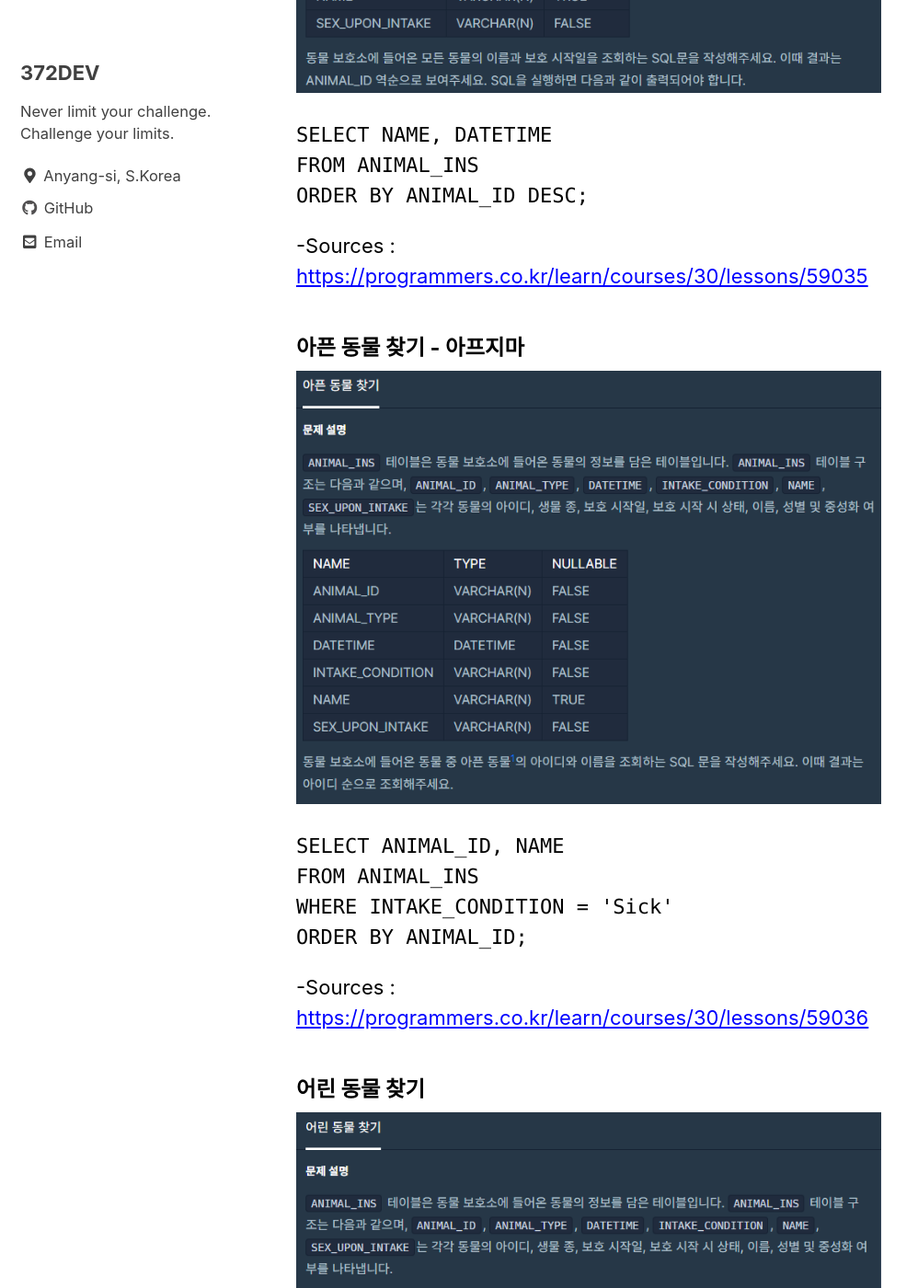
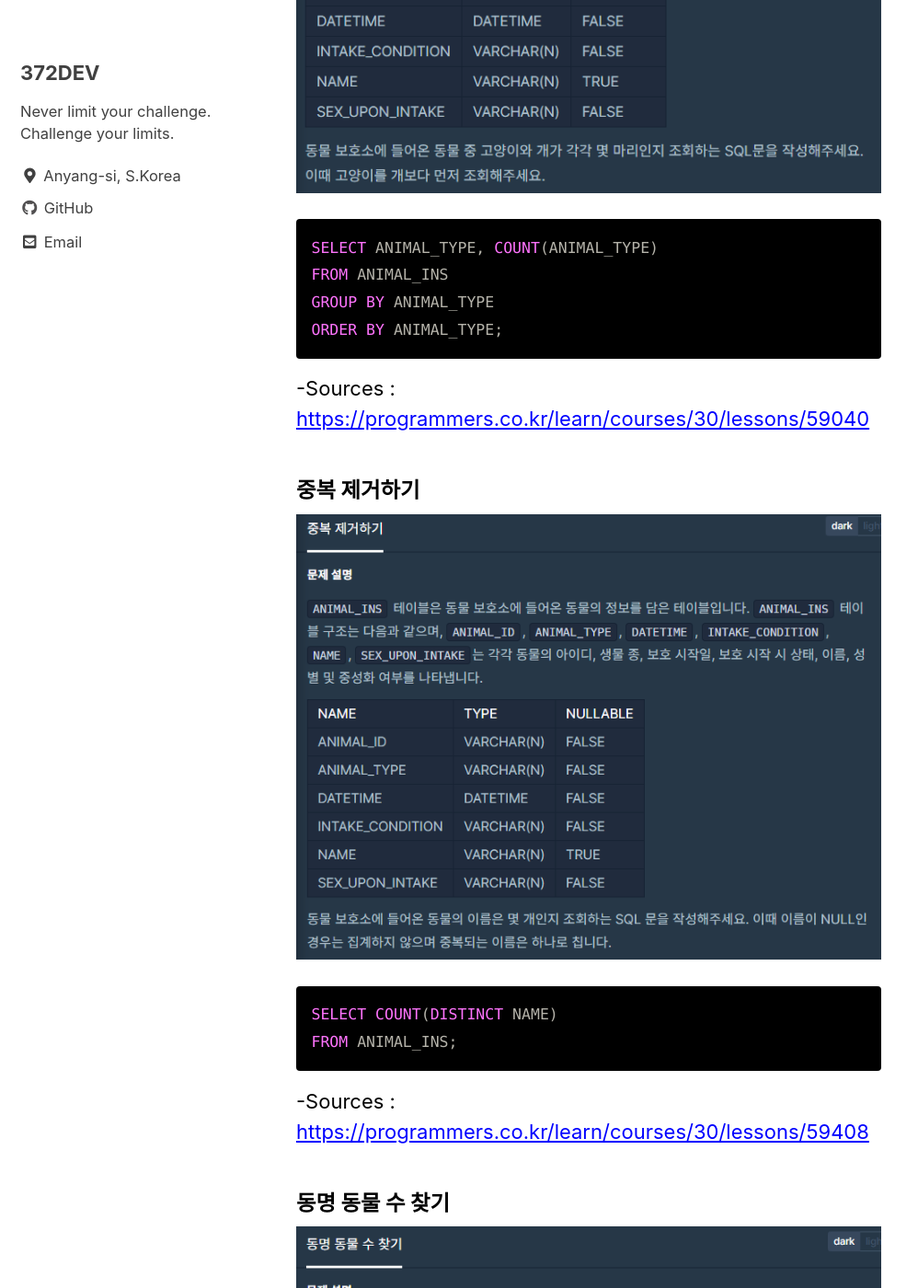
Before and after one commit to 372dev/372dev.github.io, a Jekyll site: the page built from _posts/2020-11-30-post16.md, in a window 1280 px wide and 1400 px high, scrolled down 3101 px. Shown: the whole window at 92% size, without its empty margins (0-998 px from the left). Built offline with Jekyll 4.4.1, drawn with Linux system fonts in a browser that asks for light colours; cached includes are drawn as plain includes; some of the changed text lies outside the part shown.

Commit message:
post 16 and files update

````diff
--- a/_posts/2020-11-30-post16.md
+++ b/_posts/2020-11-30-post16.md
@@ -20,99 +20,108 @@ FROM ANIMAL_INS;
 -Sources :
 [https://programmers.co.kr/learn/courses/30/lessons/59038](https://programmers.co.kr/learn/courses/30/lessons/59038)
 
-#### 모든 레코드 조회하기
-![ORACLE_LEVEL1_2](https://raw.githubusercontent.com/372dev/372dev.github.io/master/_posts/imgs/ORACLE_LEVEL1_2.PNG)
+#### 동물 수 구하기
+![ORACLE_LEVEL2_2](https://raw.githubusercontent.com/372dev/372dev.github.io/master/_posts/imgs/ORACLE_LEVEL2_2.PNG)
 ```sql
-SELECT *
+SELECT COUNT(*)
+FROM ANIMAL_INS;
+```
+-Sources :
+[https://programmers.co.kr/learn/courses/30/lessons/59406](https://programmers.co.kr/learn/courses/30/lessons/59406)
+
+#### 고양이와 개는 몇 마리 있을까
+![ORACLE_LEVEL2_3](https://raw.githubusercontent.com/372dev/372dev.github.io/master/_posts/imgs/ORACLE_LEVEL2_3.PNG)
+```sql
+SELECT ANIMAL_TYPE, COUNT(ANIMAL_TYPE)
+FROM ANIMAL_INS
+GROUP BY ANIMAL_TYPE
+ORDER BY ANIMAL_TYPE;
+```
+-Sources :
+[https://programmers.co.kr/learn/courses/30/lessons/59040](https://programmers.co.kr/learn/courses/30/lessons/59040)
+
+#### 중복 제거하기
+![ORACLE_LEVEL2_4](https://raw.githubusercontent.com/372dev/372dev.github.io/master/_posts/imgs/ORACLE_LEVEL2_4.PNG)
+```sql
+SELECT COUNT(DISTINCT NAME)
+FROM ANIMAL_INS;
+```
+-Sources :
+[https://programmers.co.kr/learn/courses/30/lessons/59408](https://programmers.co.kr/learn/courses/30/lessons/59408)
+
+#### 동명 동물 수 찾기
+![ORACLE_LEVEL2_5](https://raw.githubusercontent.com/372dev/372dev.github.io/master/_posts/imgs/ORACLE_LEVEL2_5.PNG)
+```sql
+SELECT NAME, COUNT(NAME)
+FROM ANIMAL_INS
+GROUP BY NAME
+HAVING COUNT(NAME) > 1
+ORDER BY NAME;
+```
+-Sources :
+[https://programmers.co.kr/learn/courses/30/lessons/59041](https://programmers.co.kr/learn/courses/30/lessons/59041)
+
+#### NULL 처리하기
+![ORACLE_LEVEL2_6](https://raw.githubusercontent.com/372dev/372dev.github.io/master/_posts/imgs/ORACLE_LEVEL2_6.PNG)
+```sql
+SELECT ANIMAL_TYPE, NVL(NAME, 'No name'), SEX_UPON_INTAKE
 FROM ANIMAL_INS
 ORDER BY ANIMAL_ID;
 ```
 -Sources :
-[https://programmers.co.kr/learn/courses/30/lessons/59034](https://programmers.co.kr/learn/courses/30/lessons/59034)
+[https://programmers.co.kr/learn/courses/30/lessons/59410](https://programmers.co.kr/learn/courses/30/lessons/59410)
 
-#### 역순 정렬하기
-![ORACLE_LEVEL1_3](https://raw.githubusercontent.com/372dev/372dev.github.io/master/_posts/imgs/ORACLE_LEVEL1_3.PNG)
-```ORACLE
-SELECT NAME, DATETIME
-FROM ANIMAL_INS
-ORDER BY ANIMAL_ID DESC;
+#### 입양 시각 구하기(1)
+![ORACLE_LEVEL2_7](https://raw.githubusercontent.com/372dev/372dev.github.io/master/_posts/imgs/ORACLE_LEVEL2_7.PNG)
+```sql
+SELECT TO_CHAR(DATETIME, 'HH24') "HOUR", COUNT(*)
+FROM ANIMAL_OUTS
+WHERE TO_CHAR(DATETIME, 'HH24') BETWEEN 9 AND 19
+GROUP BY TO_CHAR(DATETIME, 'HH24')
+ORDER BY 1;
 ```
 -Sources :
-[https://programmers.co.kr/learn/courses/30/lessons/59035](https://programmers.co.kr/learn/courses/30/lessons/59035)
+[https://programmers.co.kr/learn/courses/30/lessons/59412](https://programmers.co.kr/learn/courses/30/lessons/59412)
 
-#### 아픈 동물 찾기 - 아프지마
-![ORACLE_LEVEL1_4](https://raw.githubusercontent.com/372dev/372dev.github.io/master/_posts/imgs/ORACLE_LEVEL1_4.PNG)
-```ORACLE
-SELECT ANIMAL_ID, NAME
+#### 루시와 엘라 찾기
+![ORACLE_LEVEL2_8](https://raw.githubusercontent.com/372dev/372dev.github.io/master/_posts/imgs/ORACLE_LEVEL2_8.PNG)
+```sql
+SELECT ANIMAL_ID, NAME, SEX_UPON_INTAKE
 FROM ANIMAL_INS
-WHERE INTAKE_CONDITION = 'Sick'
+WHERE NAME IN ('Lucy', 'Ella', 'Pickle', 'Rogan', 'Sabrina', 'Mitty')
 ORDER BY ANIMAL_ID;
 ```
 -Sources :
-[https://programmers.co.kr/learn/courses/30/lessons/59036](https://programmers.co.kr/learn/courses/30/lessons/59036)
+[https://programmers.co.kr/learn/courses/30/lessons/59046](https://programmers.co.kr/learn/courses/30/lessons/59046)
 
-#### 어린 동물 찾기
-![ORACLE_LEVEL1_5](https://raw.githubusercontent.com/372dev/372dev.github.io/master/_posts/imgs/ORACLE_LEVEL1_5.PNG)
-```ORACLE
+#### 이름에 el이 들어가는 동물 찾기
+![ORACLE_LEVEL2_9](https://raw.githubusercontent.com/372dev/372dev.github.io/master/_posts/imgs/ORACLE_LEVEL2_9.PNG)
+```sql
 SELECT ANIMAL_ID, NAME
 FROM ANIMAL_INS
-WHERE INTAKE_CONDITION NOT IN('Aged')
-ORDER BY ANIMAL_ID;
+WHERE (NAME LIKE 'El%' OR name like '%el%')
+AND ANIMAL_TYPE = 'Dog'
+ORDER BY NAME;
 ```
 -Sources :
-[https://programmers.co.kr/learn/courses/30/lessons/59037](https://programmers.co.kr/learn/courses/30/lessons/59037)
+[https://programmers.co.kr/learn/courses/30/lessons/59047](https://programmers.co.kr/learn/courses/30/lessons/59047)
 
-#### 동물의 아이디와 이름
-![ORACLE_LEVEL1_6](https://raw.githubusercontent.com/372dev/372dev.github.io/master/_posts/imgs/ORACLE_LEVEL1_6.PNG)
-```ORACLE
-SELECT ANIMAL_ID, NAME
+#### 중성화 여부 파악하기
+![ORACLE_LEVEL2_10](https://raw.githubusercontent.com/372dev/372dev.github.io/master/_posts/imgs/ORACLE_LEVEL2_10.PNG)
+```sql
+SELECT ANIMAL_ID, NAME, DECODE(SUBSTR(SEX_UPON_INTAKE, 1, 3), 'Neu', 'O', 'Spa', 'O', 'Int', 'X') "중성화"
+FROM ANIMAL_INS
+order by animal_id;
+```
+-Sources :
+[https://programmers.co.kr/learn/courses/30/lessons/59409](https://programmers.co.kr/learn/courses/30/lessons/59409)
+
+#### DATETIME에서 DATE로 형 변환
+![ORACLE_LEVEL2_11](https://raw.githubusercontent.com/372dev/372dev.github.io/master/_posts/imgs/ORACLE_LEVEL2_11.PNG)
+```sql
+SELECT ANIMAL_ID, NAME, TO_CHAR(DATETIME, 'YYYY-MM-DD')
 FROM ANIMAL_INS
 ORDER BY ANIMAL_ID;
 ```
 -Sources :
-[https://programmers.co.kr/learn/courses/30/lessons/59403](https://programmers.co.kr/learn/courses/30/lessons/59403)
-
-#### 여러 기준으로 정렬하기
-![ORACLE_LEVEL1_7](https://raw.githubusercontent.com/372dev/372dev.github.io/master/_posts/imgs/ORACLE_LEVEL1_7.PNG)
-```ORACLE
-SELECT ANIMAL_ID, NAME, DATETIME
-FROM ANIMAL_INS
-ORDER BY NAME ASC, DATETIME DESC;
-```
--Sources :
-[https://programmers.co.kr/learn/courses/30/lessons/59404](https://programmers.co.kr/learn/courses/30/lessons/59404)
-
-#### 이름이 없는 동물의 아이디
-![ORACLE_LEVEL1_8](https://raw.githubusercontent.com/372dev/372dev.github.io/master/_posts/imgs/ORACLE_LEVEL1_8.PNG)
-```ORACLE
-SELECT ANIMAL_ID
-FROM ANIMAL_INS
-WHERE NAME IS NULL
-ORDER BY ANIMAL_ID ASC;
-```
--Sources :
-[https://programmers.co.kr/learn/courses/30/lessons/59039](https://programmers.co.kr/learn/courses/30/lessons/59039)
-
-#### 이름이 있는 동물의 아이디
-![ORACLE_LEVEL1_9](https://raw.githubusercontent.com/372dev/372dev.github.io/master/_posts/imgs/ORACLE_LEVEL1_9.PNG)
-```ORACLE
-SELECT ANIMAL_ID
-FROM ANIMAL_INS
-WHERE NAME IS NOT NULL
-ORDER BY ANIMAL_ID ASC;
-```
--Sources :
-[https://programmers.co.kr/learn/courses/30/lessons/59407](https://programmers.co.kr/learn/courses/30/lessons/59407)
-
-#### 상위 N개 레코드
-![ORACLE_LEVEL1_10](https://raw.githubusercontent.com/372dev/372dev.github.io/master/_posts/imgs/ORACLE_LEVEL1_10.PNG)
-```ORACLE
-SELECT NAME
-FROM (
-    SELECT RANK() OVER(ORDER BY DATETIME ASC) "RANK", NAME
-    FROM ANIMAL_INS
-    )
-WHERE RANK = 1;
-```
--Sources :
-[https://programmers.co.kr/learn/courses/30/lessons/59405](https://programmers.co.kr/learn/courses/30/lessons/59405)
+[https://programmers.co.kr/learn/courses/30/lessons/59414](https://programmers.co.kr/learn/courses/30/lessons/59414)
````
Also changed, not shown: other parts of _posts/2020-11-30-post16.md (+1 -1 lines), _posts/imgs/ORACLE_LEVEL2_10.PNG (added), _posts/imgs/ORACLE_LEVEL2_11.PNG (added), _posts/imgs/ORACLE_LEVEL2_2.PNG (added), _posts/imgs/ORACLE_LEVEL2_3.PNG (added), _posts/imgs/ORACLE_LEVEL2_4.PNG (added), _posts/imgs/ORACLE_LEVEL2_5.PNG (added), _posts/imgs/ORACLE_LEVEL2_6.PNG (added), _posts/imgs/ORACLE_LEVEL2_7.PNG (added), _posts/imgs/ORACLE_LEVEL2_8.PNG (added), _posts/imgs/ORACLE_LEVEL2_9.PNG (added).
